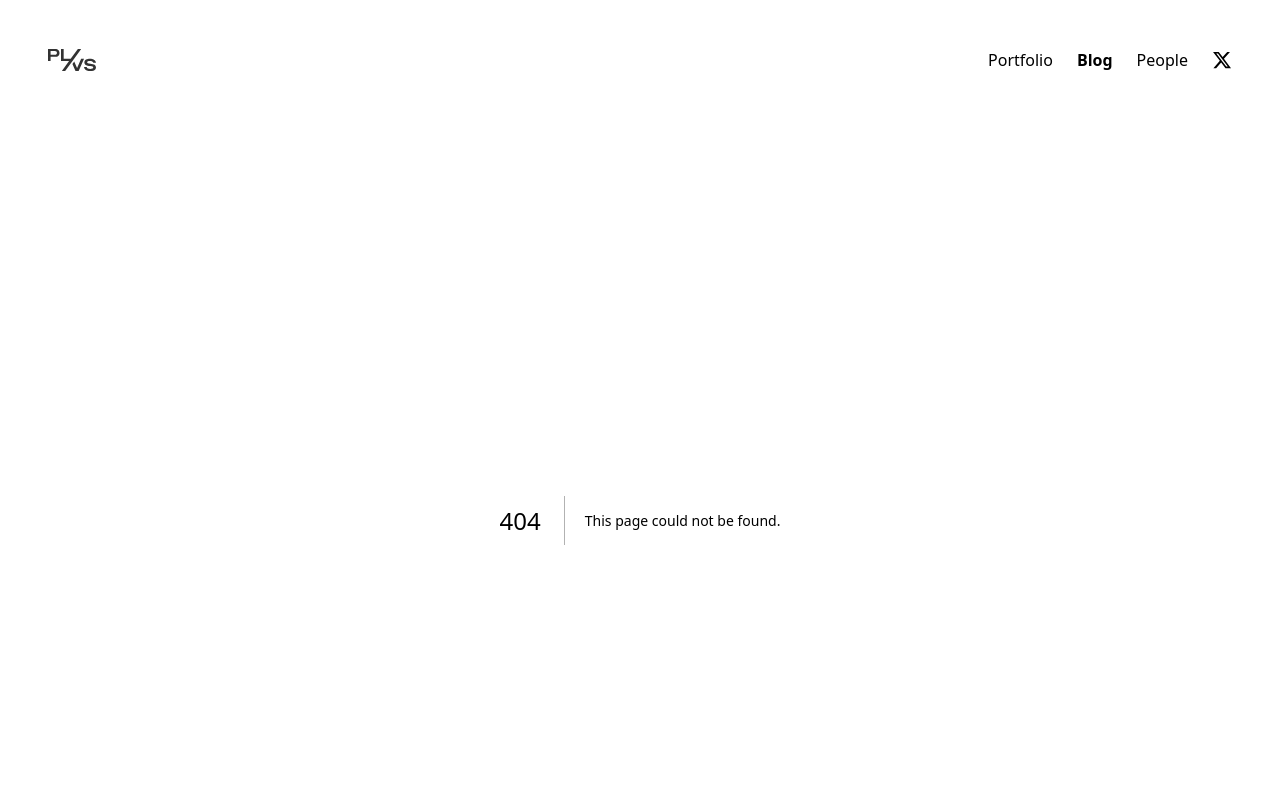
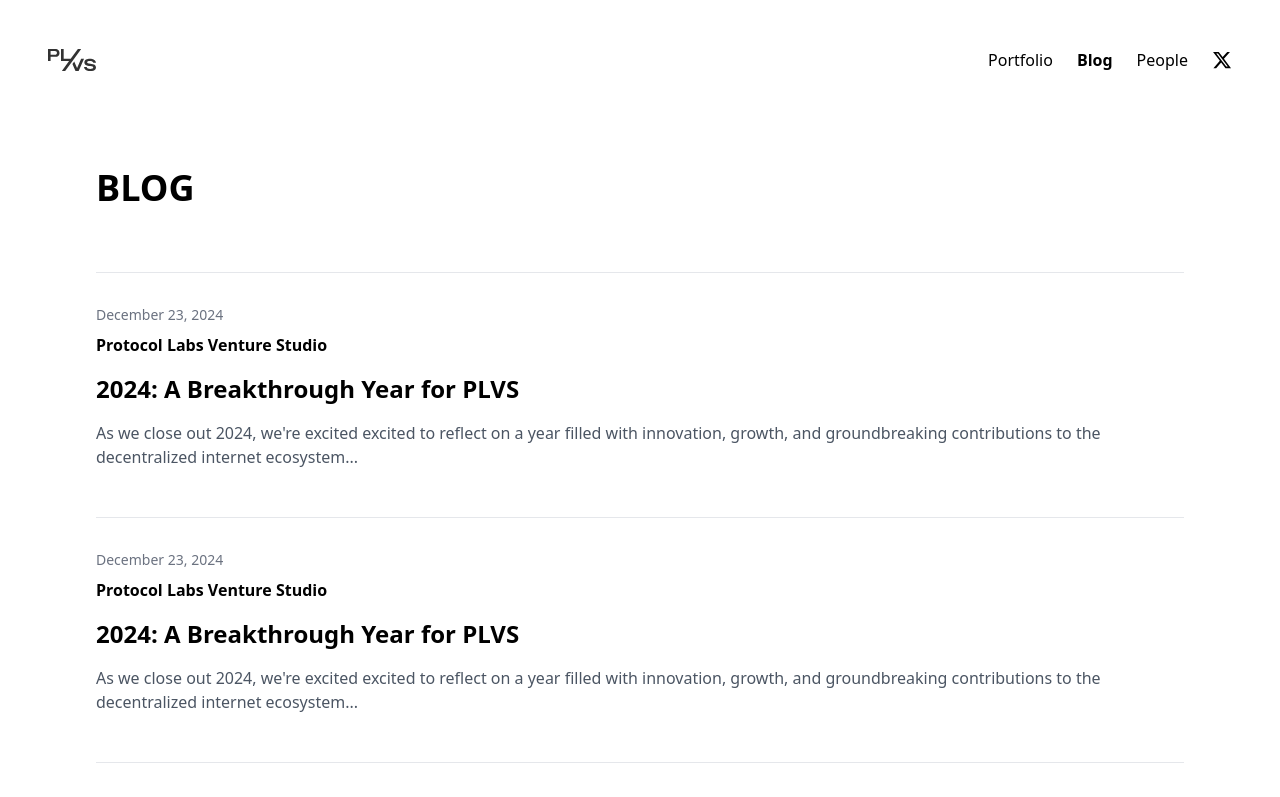
Before and after one commit to reallynidhi/plvsfinal, a Next.js app: page /blogs in a window 1280 px wide. Before the commit this address had no page. Shown: the top 797 px of the page. Built offline with nearby package versions, Linux system fonts and the light colour scheme.

Commit message:
add: blogs page

```diff
--- /dev/null
+++ b/src/app/blogs/page.tsx
@@ -0,0 +1,12 @@
+import Blog from "@/sections/Blog";
+import React from "react";
+
+const page = () => {
+  return (
+    <div>
+      <Blog />
+    </div>
+  );
+};
+
+export default page;
--- a/src/app/page.tsx
+++ b/src/app/page.tsx
@@ -1,4 +1,3 @@
-import Blog from "@/sections/Blog";
 import HomeSection from "@/sections/Home";
 import People from "@/sections/People";
 import Portfolio from "@/sections/Portfolio";
@@ -12,9 +11,6 @@
       <section id="portfolio" className="min-h-screen">
         <Portfolio />
       </section>
-      <section id="blog" className="min-h-screen">
-        <Blog />
-      </section>
       <section id="people" className="min-h-screen">
         <People />
       </section>
--- a/src/components/NavLink.tsx
+++ b/src/components/NavLink.tsx
@@ -5,7 +5,8 @@
   id: string;
   children: React.ReactNode;
   isActive: boolean;
-  onClick: (e: React.MouseEvent<HTMLAnchorElement>, id: string) => void;
+  onClick?: (e: React.MouseEvent<HTMLAnchorElement>, id: string) => void;
+  newPage?: boolean;
 }
 
 export const NavLink: React.FC<NavLinkProps> = ({
@@ -14,11 +15,12 @@
   children,
   isActive,
   onClick,
+  newPage,
 }) => {
   return (
     <Link
-      href={`/#${to}`}
-      onClick={(e) => onClick(e, id)}
+      href={newPage ? to : `/#${to}`}
+      onClick={(e) => onClick?.(e, id)}
       className={`hover:text-gray-600 transition-colors ${
         isActive ? "font-bold" : ""
       }`}
--- a/src/components/Navbar.tsx
+++ b/src/components/Navbar.tsx
@@ -24,25 +24,25 @@
       </Link>
       <div className="flex items-center gap-6">
         <NavLink
-          to="/portfolio"
+          to="portfolio"
           id="portfolio"
-          onClick={handleClick}
+          // onClick={handleClick}
           isActive={pathname.includes("portfolio")}
         >
           Portfolio
         </NavLink>
         <NavLink
-          to="/blog"
+          to="/blogs"
           id="blog"
-          onClick={handleClick}
-          isActive={pathname.includes("blog")}
+          isActive={pathname.includes("blogs")}
+          newPage
         >
           Blog
         </NavLink>
         <NavLink
-          to="/people"
+          to="people"
           id="people"
-          onClick={handleClick}
+          // onClick={handleClick}
           isActive={pathname.includes("people")}
         >
           People
--- a/src/data/blogPosts.ts
+++ b/src/data/blogPosts.ts
@@ -1,12 +1,48 @@
 export const blogPosts = [
   {
-    date: 'December 23, 2024',
-    author: 'Protocol Labs Venture Studio',
+    date: "December 23, 2024",
+    author: "Protocol Labs Venture Studio",
     //role: 'Protocol ',
-    title: '2024: A Breakthrough Year for PLVS',
+    title: "2024: A Breakthrough Year for PLVS",
     excerpt:
       "As we close out 2024, we're excited excited to reflect on a year filled with innovation, growth, and groundbreaking contributions to the decentralized internet ecosystem...",
-    url: 'https://drive.google.com/file/d/1PgAnxBDh1c_6HSfVyUcLB7Juf3SU5Ob2/view?usp=drive_link',
+    url: "https://drive.google.com/file/d/1PgAnxBDh1c_6HSfVyUcLB7Juf3SU5Ob2/view?usp=drive_link",
+  },
+  {
+    date: "December 23, 2024",
+    author: "Protocol Labs Venture Studio",
+    //role: 'Protocol ',
+    title: "2024: A Breakthrough Year for PLVS",
+    excerpt:
+      "As we close out 2024, we're excited excited to reflect on a year filled with innovation, growth, and groundbreaking contributions to the decentralized internet ecosystem...",
+    url: "https://drive.google.com/file/d/1PgAnxBDh1c_6HSfVyUcLB7Juf3SU5Ob2/view?usp=drive_link",
+  },
+  {
+    date: "December 23, 2024",
+    author: "Protocol Labs Venture Studio",
+    //role: 'Protocol ',
+    title: "2024: A Breakthrough Year for PLVS",
+    excerpt:
+      "As we close out 2024, we're excited excited to reflect on a year filled with innovation, growth, and groundbreaking contributions to the decentralized internet ecosystem...",
+    url: "https://drive.google.com/file/d/1PgAnxBDh1c_6HSfVyUcLB7Juf3SU5Ob2/view?usp=drive_link",
+  },
+  {
+    date: "December 23, 2024",
+    author: "Protocol Labs Venture Studio",
+    //role: 'Protocol ',
+    title: "2024: A Breakthrough Year for PLVS",
+    excerpt:
+      "As we close out 2024, we're excited excited to reflect on a year filled with innovation, growth, and groundbreaking contributions to the decentralized internet ecosystem...",
+    url: "https://drive.google.com/file/d/1PgAnxBDh1c_6HSfVyUcLB7Juf3SU5Ob2/view?usp=drive_link",
+  },
+  {
+    date: "December 23, 2024",
+    author: "Protocol Labs Venture Studio",
+    //role: 'Protocol ',
+    title: "2024: A Breakthrough Year for PLVS",
+    excerpt:
+      "As we close out 2024, we're excited excited to reflect on a year filled with innovation, growth, and groundbreaking contributions to the decentralized internet ecosystem...",
+    url: "https://drive.google.com/file/d/1PgAnxBDh1c_6HSfVyUcLB7Juf3SU5Ob2/view?usp=drive_link",
   },
   /*{
     date: 'JANUARY 16, 2024',
--- a/src/sections/Blog.tsx
+++ b/src/sections/Blog.tsx
@@ -3,7 +3,7 @@
 
 const Blog = () => {
   return (
-    <div className="min-h-screen pt-20">
+    <div className="min-h-screen">
       <div className="max-w-6xl mx-auto px-8">
         <h1 className="text-4xl font-bold mb-16 mt-12">BLOG</h1>
 
```
